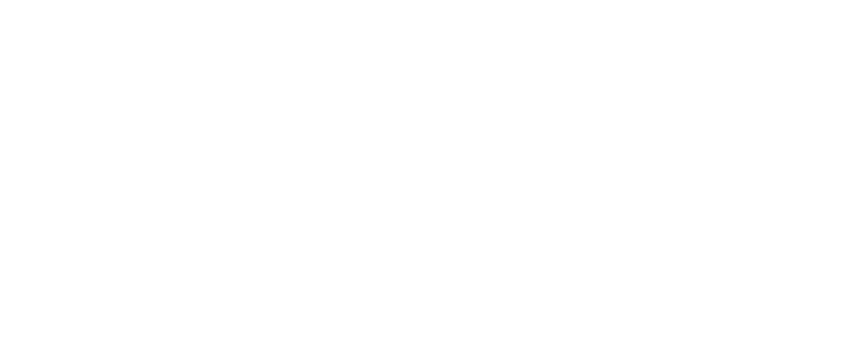
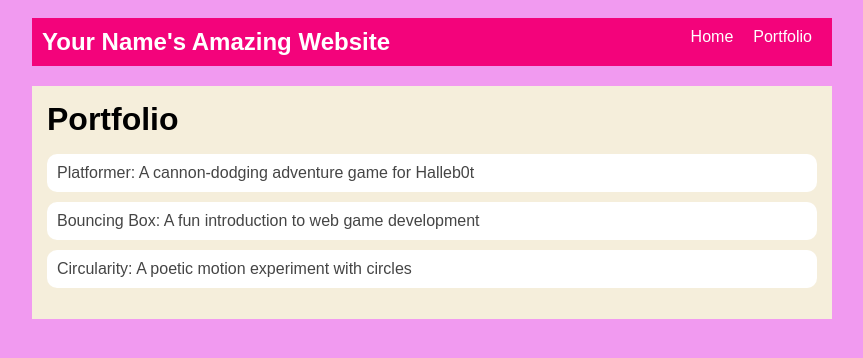
Before and after one commit to yurem02/yurem02.github.io, a plain HTML site: page portfolio.html in a window 1280 px wide. Shown: the whole page, without its empty margins (208-1071 px from the left). Drawn offline with Linux system fonts and the light colour scheme.

Commit message:
add portfolio page to website

```diff
--- a/portfolio.html
+++ b/portfolio.html
@@ -0,0 +1,41 @@
+<!DOCTYPE html>
+<html>
+  <head>
+    <title>Yurem's Amazing Website</title>
+    <link rel="stylesheet" href="style.css" />
+  </head>
+
+  <body>
+    <!-- All content goes here -->
+    <div id="all-contents">
+        <nav>
+            <h1>Your Name's Amazing Website</h1>
+            <ul id="nav-ul">
+              <li class="nav-li">
+                <a href="index.html">Home</a>
+              </li>
+              <li class="nav-li">
+                <a href="portfolio.html">Portfolio</a>
+              </li>
+            </ul>
+        </nav>
+
+        <main>
+            <div class="content">
+                <h1>Portfolio</h1>
+                <ul id="portfolio">
+                    <li>
+                        <a href="projects/platformer/">Platformer: A cannon-dodging adventure game for Halleb0t</a>
+                      </li>
+                      <li>
+                        <a href="projects/bouncing-box/">Bouncing Box: A fun introduction to web game development</a>
+                      </li>
+                      <li>
+                        <a href="projects/circularity/">Circularity: A poetic motion experiment with circles</a>
+                      </li>
+                </ul>
+              </div>
+        </main>
+    </div>
+  </body>
+</html>
--- a/style.css
+++ b/style.css
@@ -75,3 +75,28 @@ main {
 h2, h3 {
     margin: 0px;
 }
+/* Portfolio styles */
+.content h1 {
+    color: black;
+  }
+
+  #portfolio {
+    list-style-type: none;
+    padding-left: 0;
+  }
+
+  #portfolio li {
+    background: #fff;
+    padding: 10px;
+    border-radius: 10px;
+    margin-bottom: 10px;
+  }
+
+  #portfolio li:hover {
+    background: #eee;
+  }
+
+  #portfolio a {
+    text-decoration: none;
+    color: #454545;
+  }
```
